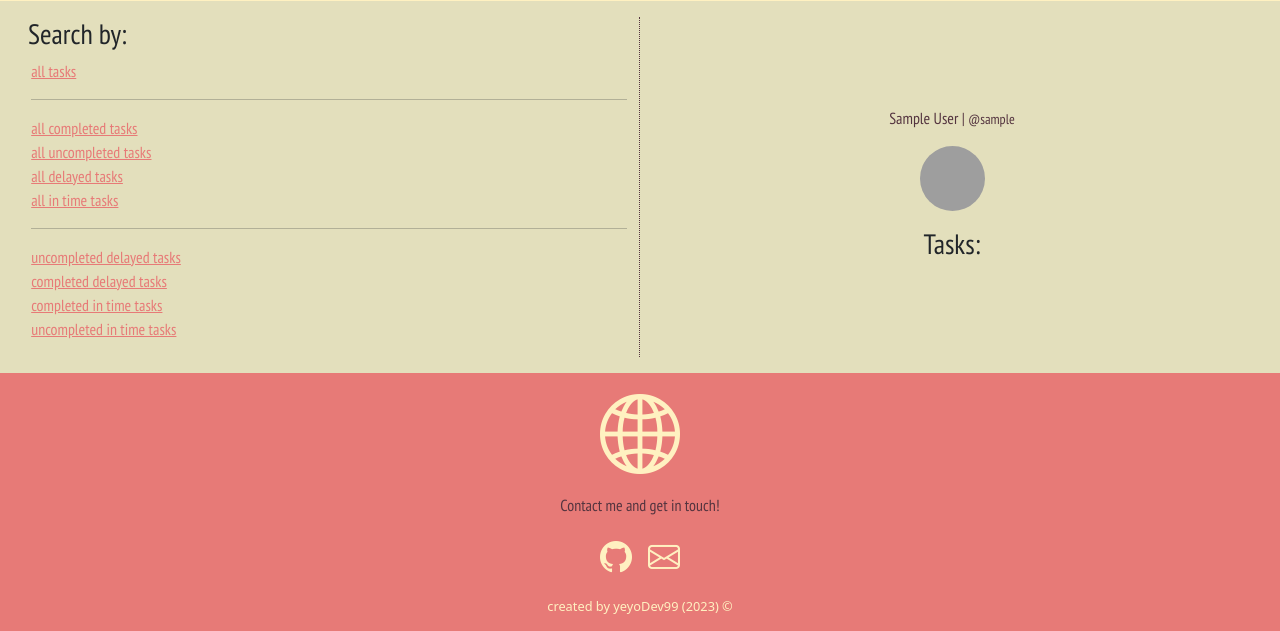
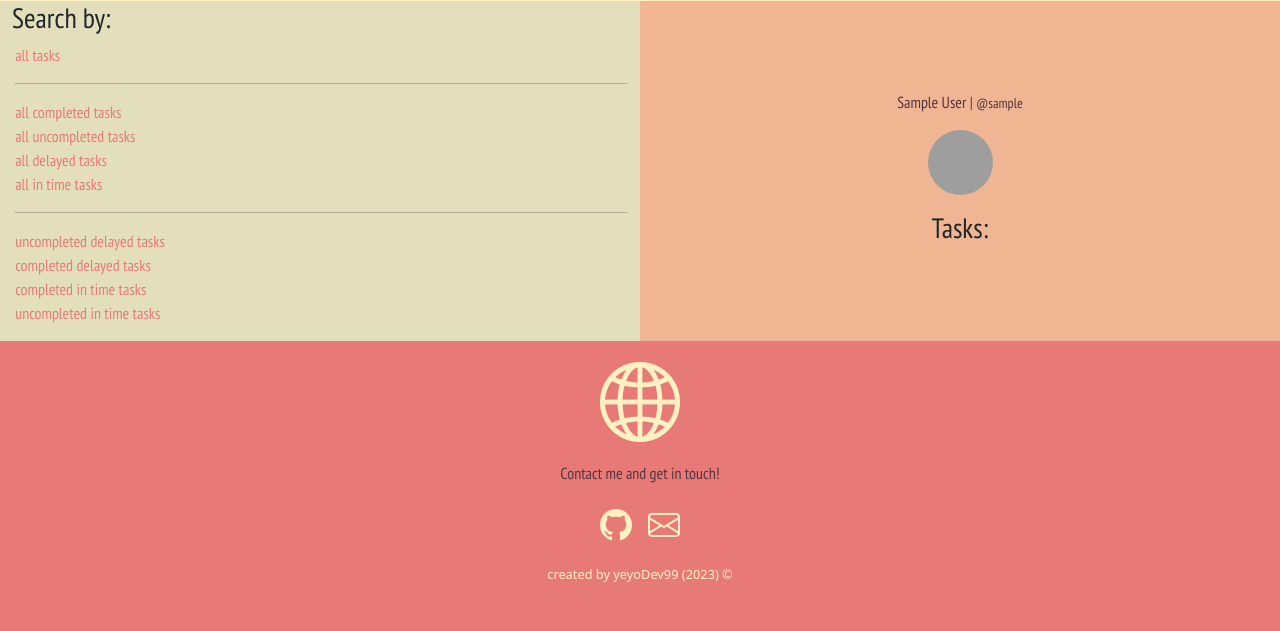
Before and after one commit to YeyoDev99/task_lad, a Django app: page /user_profile/ in a window 1280 px wide. Shown: the part 93-724 px from the top of the page. Run offline with Django 4.2, Linux system fonts and the light colour scheme; the visitor is signed in with stand-in values (Sample User, id 1); data that the repository does not hold is empty; grey boxes are pictures that could not be loaded.

Commit message:
more test fixes

```diff
--- a/task_lad/static/basic.css
+++ b/task_lad/static/basic.css
@@ -2,6 +2,10 @@
 html {
     background-color: #e77a77;
 
+}
+
+a, button {
+    text-decoration: none;
 }
 
 #title {
@@ -12,12 +16,6 @@ html {
 
 .user-container {
     text-align: center;
-}
-
-.task-filter {
-    border-right-style: dotted;
-    border-right-width: 0.0625rem ;
-    border-right-color: #54343f;
 }
 
 hr {
@@ -53,6 +51,16 @@ p, h3, li, h5, small, h4, h2  {
 }
 
 
+.task-feed-container a {
+    text-decoration: none;
+}
+
+form a {
+    text-decoration: none;
+}
+
+
+
 .task-feed-container:hover {
     box-shadow: 0.188rem 0.313rem 0.313rem #e77a77;
 }
@@ -64,6 +72,10 @@ p, h3, li, h5, small, h4, h2  {
 .task_feed {
     list-style-type: none;
     padding-left: 0.2rem;
+}
+
+.task_feed a {
+    text-decoration: none;
 }
 
 .contact {
@@ -144,6 +156,13 @@ label,input{
     border-color: #e77a77;
     background-color: #fff1c1;
     text-align: center;
+    min-width: 20%;
+    padding: 1rem;
+    transition: all 0.2s ease-out;
+}
+
+.login:hover {
+    box-shadow: 0.2rem 0.2rem 0.2rem 0.2rem #f0b593 ;
 }
 
 .login-input {
@@ -201,7 +220,6 @@ main {
     margin: 0;
     background-color: #e3dfbc;
     min-height: 20rem;
-    padding: 1rem;
 }
 
 footer {
@@ -222,6 +240,15 @@ header {
     min-height: 20rem;
 }
 
+.user-and-tasks{
+    background-color: #f0b593;
+}
+
+.index a {
+    text-decoration: none;
+}
+
+
 @media screen and (max-width: 767px) {
     .navbar-brand {
         display: none;
--- a/task_lad/task_page/templates/task_page/index.html
+++ b/task_lad/task_page/templates/task_page/index.html
@@ -13,6 +13,7 @@
             <p><a href=" {% url 'task_page:task_completion' task.id %} "> mark as completed </a> |
                 <a href=" {% url 'task_page:task_delete' task.id %} ">delete task</a></p>
         </div>
+        <br>
         {% endfor %}
 
     {% else %}
--- a/task_lad/task_page/templates/task_page/login_user.html
+++ b/task_lad/task_page/templates/task_page/login_user.html
@@ -1,6 +1,6 @@
 
 
-    <form class='login' action="{% url 'task_page:login' %}" method='POST'>
+    <form  class='login d-flex flex-column justify-content-center align-items-center' action="{% url 'task_page:login' %}" method='POST'>
         {% if messages %}
         {% for message in messages %}
             <p><strong> {{ message }} </strong></p>
--- a/task_lad/task_page/templates/task_page/user_profile.html
+++ b/task_lad/task_page/templates/task_page/user_profile.html
@@ -10,7 +10,7 @@
 
             </div>
 
-            <div class='col-12 col-md-6 d-flex flex-column justify-content-center align-content-center'>
+            <div class='user-and-tasks col-12 col-md-6 d-flex flex-column justify-content-center align-content-center'>
                 <div class='user-container'>
                     <p>{{ request.user.name }} | <small>@{{request.user}}</small></p>
                     <p><a href=" {% url 'task_page:update_user' %} "><img class='profile-image-big' src=" {{request.user.avatar.url}} " alt="user avatar"/></a></p>
--- a/task_lad/templates/main.html
+++ b/task_lad/templates/main.html
@@ -26,6 +26,7 @@
         {% block content %}
 
         {% endblock content %}
+
     </main>
 
     <footer>
```
Also changed, not shown: task_lad/task_page/templates/task_page/task_update.html (+10 -6 lines).
